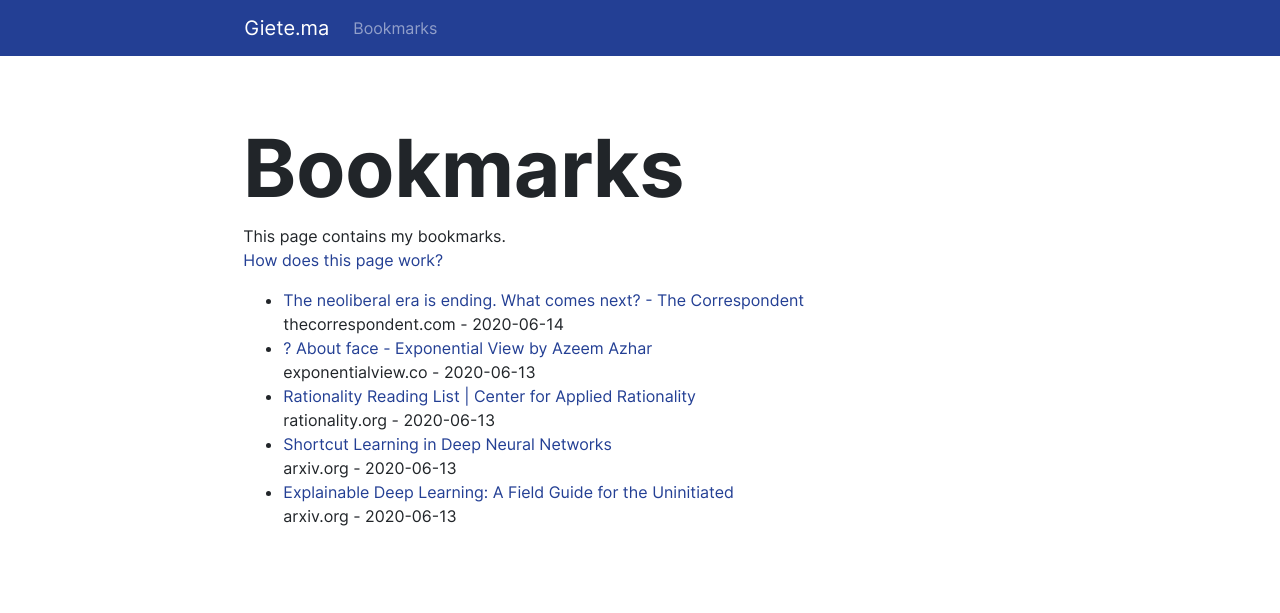
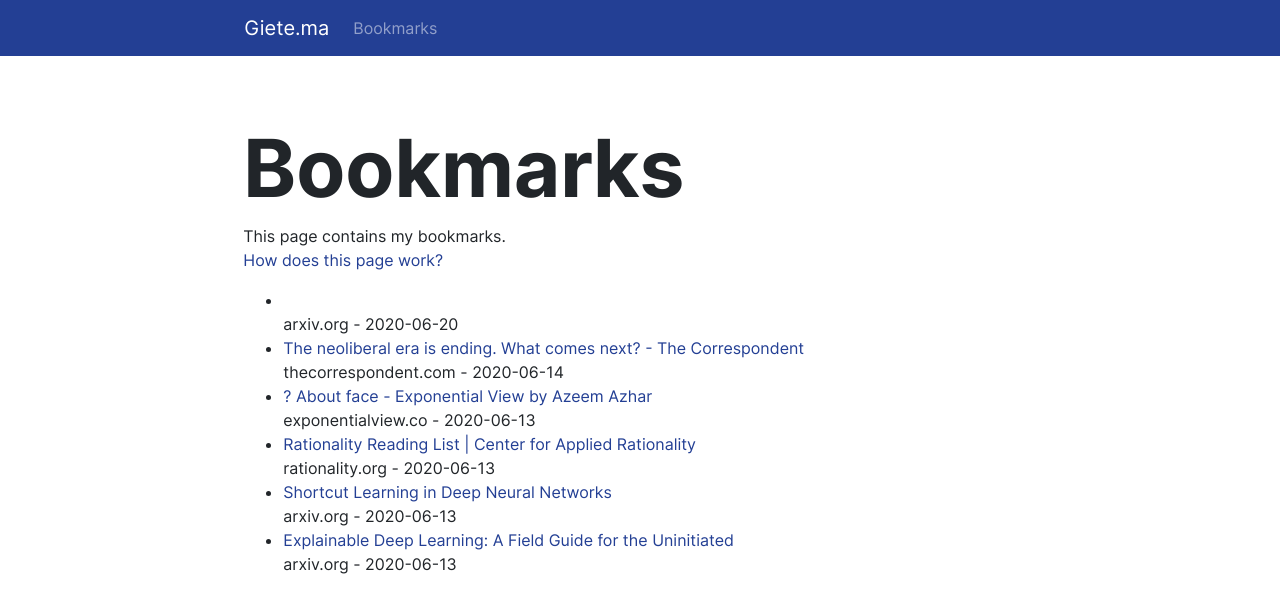
Before and after one commit to gietema/gietema.github.io, a Jekyll site: the page built from bookmarks.html, in a window 1280 px wide. Shown: the top 613 px of the page. Built offline with Jekyll 4.4.1, drawn with Linux system fonts in a browser that asks for light colours; nearby versions of some CDN libraries.

Commit message:
Update bookmarks

```diff
--- a/bookmarks.html
+++ b/bookmarks.html
@@ -8,6 +8,7 @@
     <a href="/posts/2020/06/13/publishing-bookmarks.html">How does this page work?</a>
 </p>
 <ul>
+<li><a href="https://arxiv.org/abs/2006.07794v1" target="_blank"></a><br>arxiv.org - 2020-06-20</li>
 <li><a href="https://thecorrespondent.com/466/the-neoliberal-era-is-ending-what-comes-next/61655148676-a00ee89a" target="_blank">The neoliberal era is ending. What comes next? - The Correspondent</a><br>thecorrespondent.com - 2020-06-14</li>
     <li><a href="https://www.exponentialview.co/p/-about-face" target="_blank">
         ? About face - Exponential View by Azeem Azhar
```
